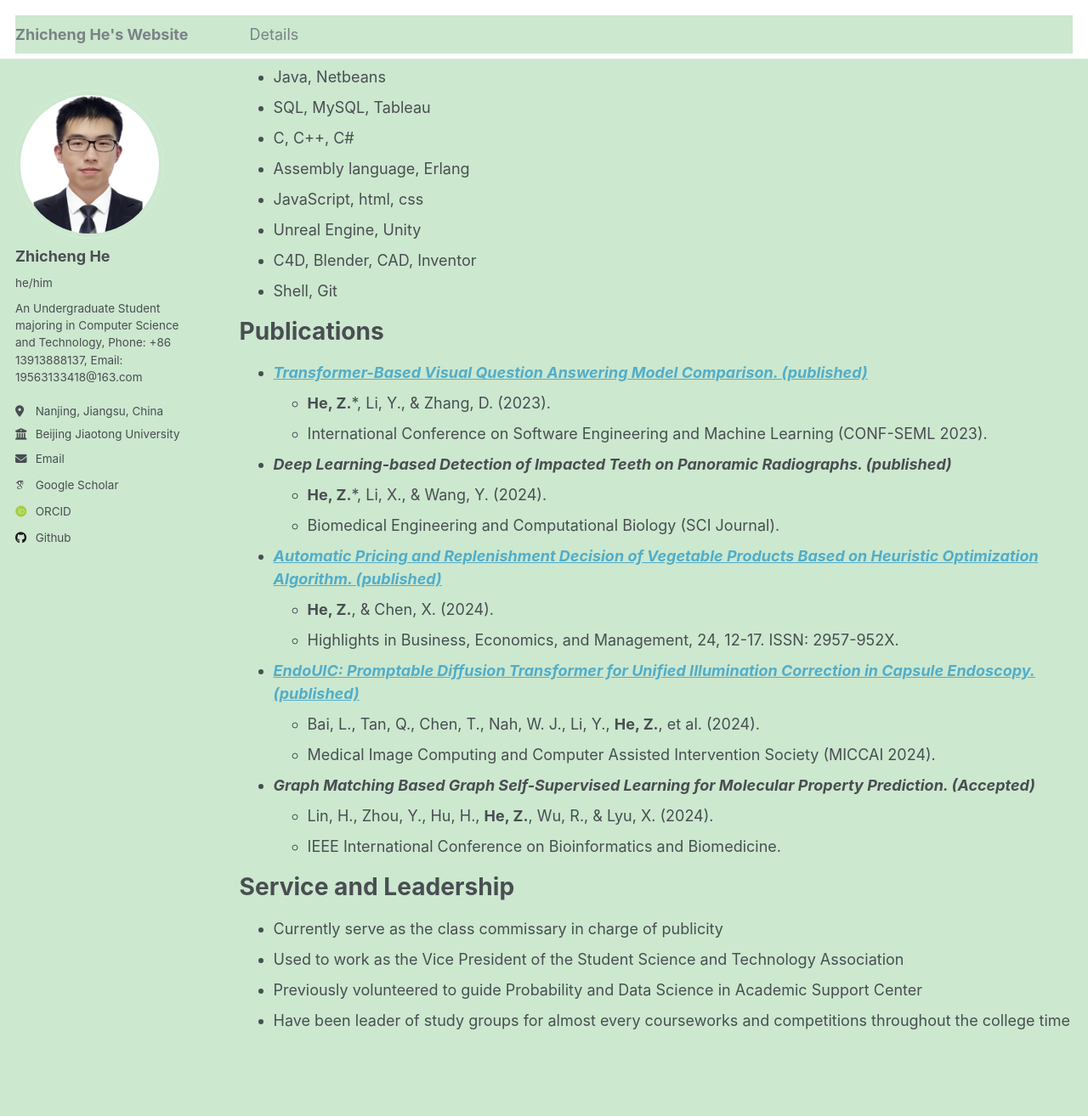
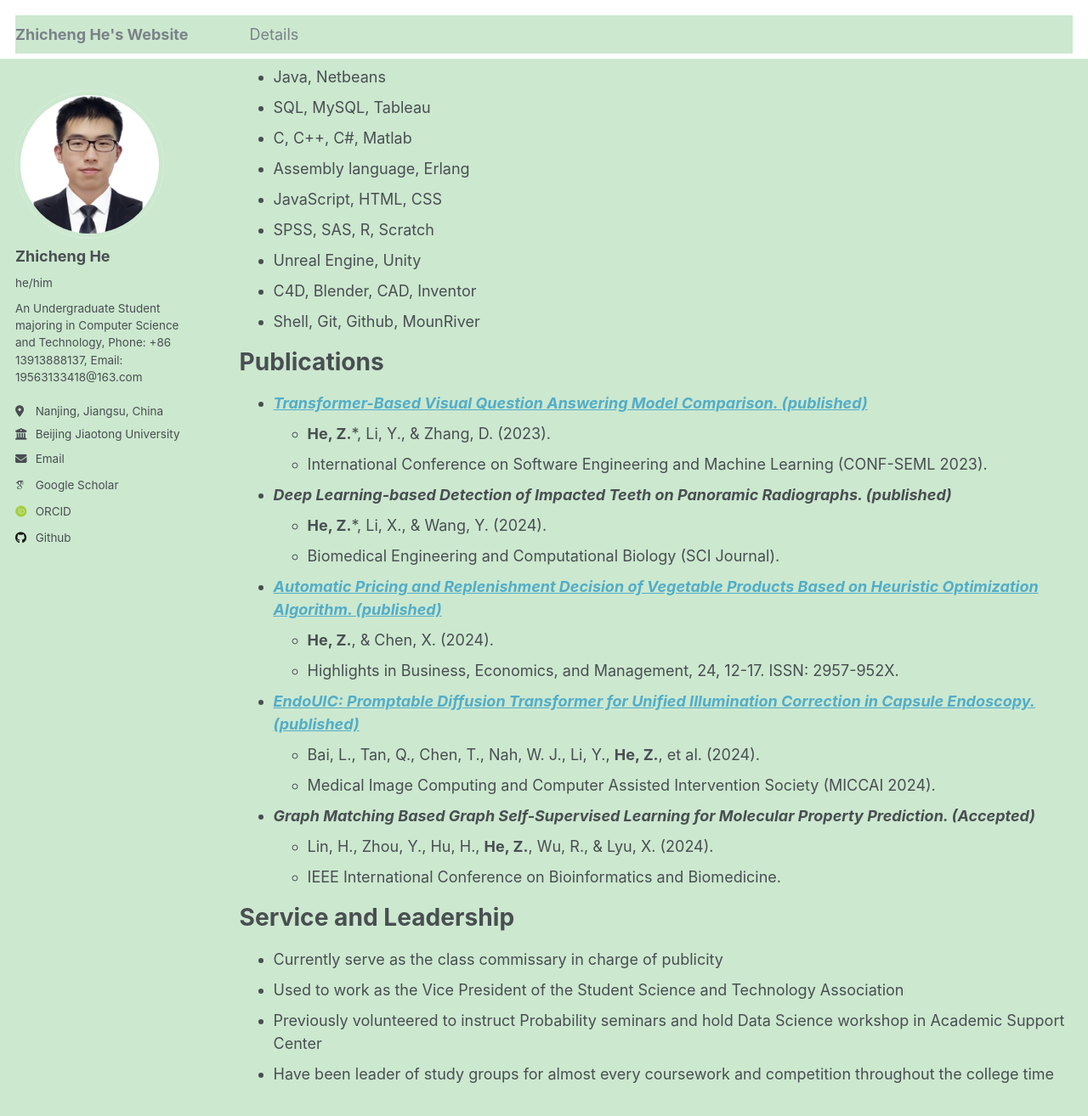
Before and after one commit to hezhicheng2002/hezhicheng2002.github.io, a Jekyll site: the page built from _pages/cv.md, in a window 1280 px wide and 1400 px high, scrolled down 803 px. Shown: the top 1314 px of the window at 85% size. Built offline with Jekyll 4.4.1, drawn with Linux system fonts in a browser that asks for light colours; some web fonts are replaced.

Commit message:
Update cv.md

```diff
--- a/_pages/cv.md
+++ b/_pages/cv.md
@@ -33,12 +33,13 @@ Skills
 * Python, Pytorch
 * Java, Netbeans
 * SQL, MySQL, Tableau
-* C, C++, C#
+* C, C++, C#, Matlab
 * Assembly language, Erlang
-* JavaScript, html, css
+* JavaScript, HTML, CSS
+* SPSS, SAS, R, Scratch
 * Unreal Engine, Unity
 * C4D, Blender, CAD, Inventor
-* Shell, Git
+* Shell, Git, Github, MounRiver
 
 Publications
 ======
@@ -63,5 +64,5 @@ Service and Leadership
 ======
 * Currently serve as the class commissary in charge of publicity
 * Used to work as the Vice President of the Student Science and Technology Association
-* Previously volunteered to guide Probability and Data Science in Academic Support Center
-* Have been leader of study groups for almost every courseworks and competitions throughout the college time
+* Previously volunteered to instruct Probability seminars and hold Data Science workshop in Academic Support Center
+* Have been leader of study groups for almost every coursework and competition throughout the college time
```
